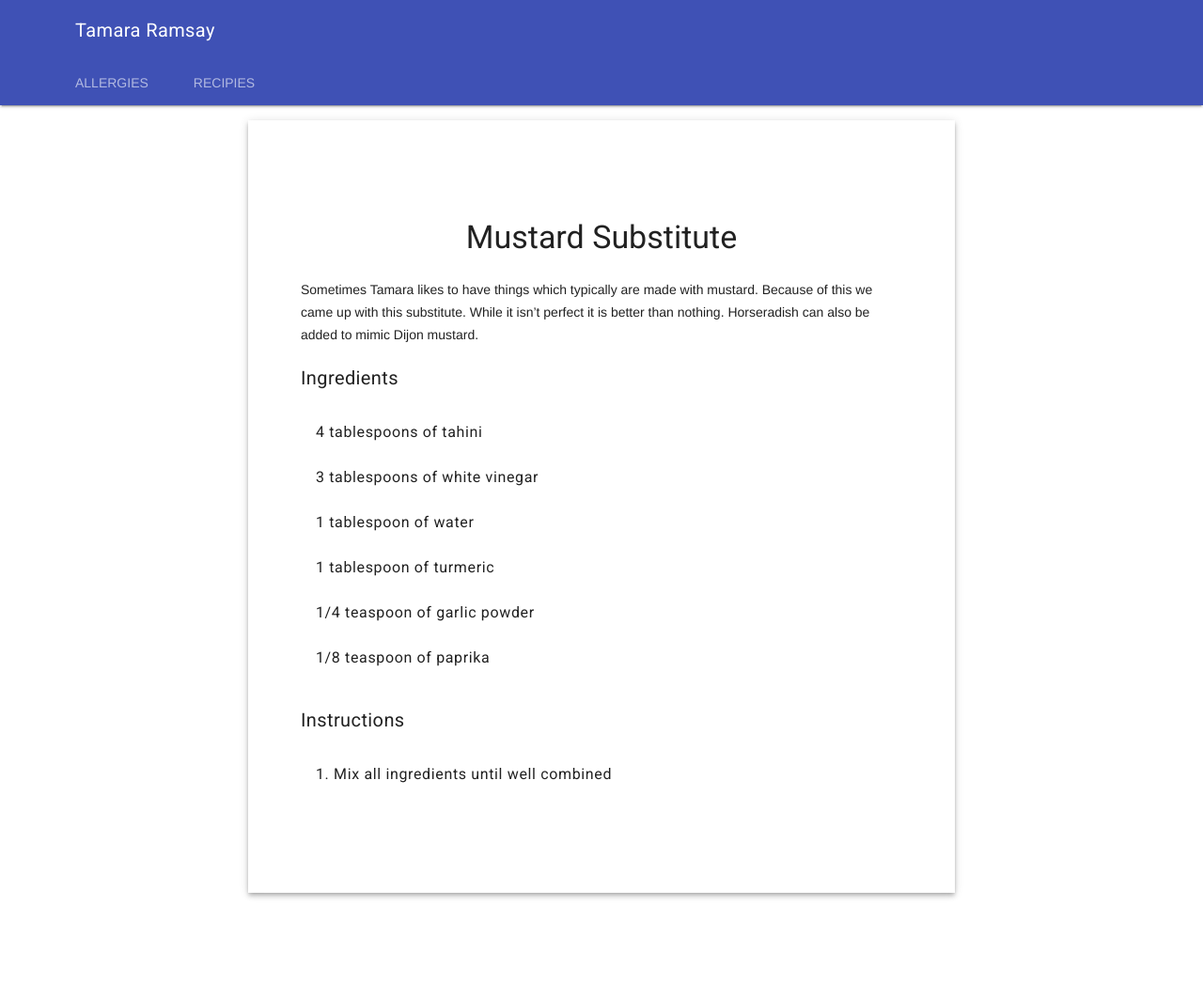
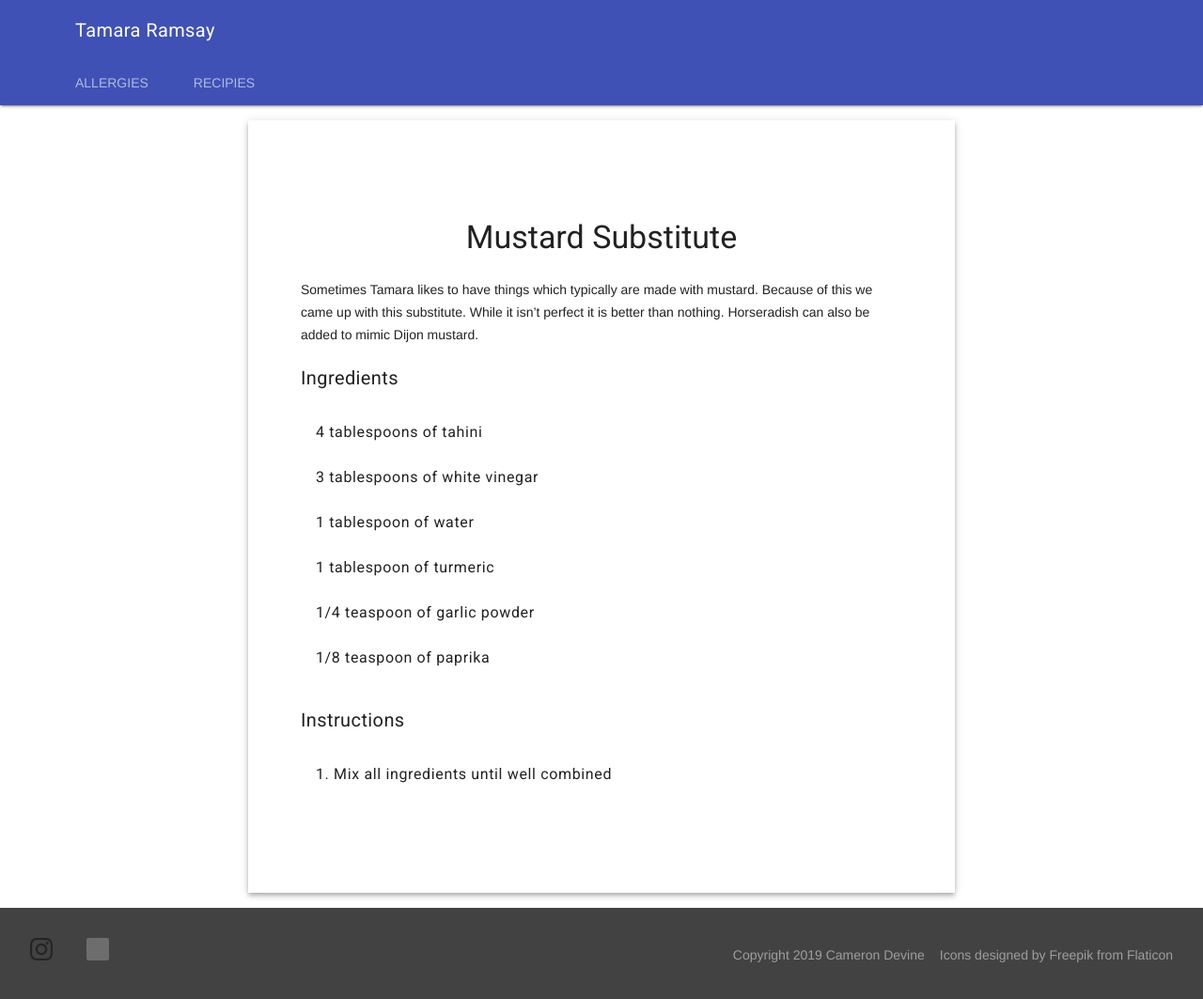
Before and after one commit to CameronDevine/tamara-website, a Jekyll site: the page built from _posts/2019-06-01-mustard-substitute.md, in a window 1280 px wide. Shown: the top 1063 px of the page at 94% size. Built offline with Jekyll 4.4.1, drawn with Linux system fonts in a browser that asks for light colours; grey boxes are pictures that could not be loaded.

Commit message:
added the footer

```diff
--- a/_includes/footer.html
+++ b/_includes/footer.html
@@ -0,0 +1,16 @@
+<footer class="mdl-mini-footer">
+  <div class="mdl-mini-footer__left-section">
+    <button class="mdl-mini-footer__social-btn social-btn social-btn__instagram" onclick="window.open('https://www.instagram.com/tamarao94/')">
+      <span class="visuallyhidden">Instagram</span>
+    </button>
+    <button class="mdl-mini-footer__social-btn social-btn social-btn__twitter" onclick="window.open('https://twitter.com/robinitasbird')">
+      <span class="visuallyhidden">Twitter</span>
+    </button>
+  </div>
+  <div class="mdl-mini-footer__right-section">
+    <ul class="mdl-mini-footer__link-list">
+      <li>Copyright 2019 Cameron Devine</li>
+      <li>Icons designed by Freepik from Flaticon</li>
+    </ul>
+  </div>
+</footer>
--- a/_includes/head.html
+++ b/_includes/head.html
@@ -33,4 +33,5 @@
   <link rel="stylesheet" href="https://code.getmdl.io/1.3.0/material.indigo-pink.min.css">
   <script defer src="https://code.getmdl.io/1.3.0/material.min.js"></script>
   <link rel="stylesheet" href="https://fonts.googleapis.com/css?family=Roboto:regular,bold,italic,thin,light,bolditalic,black,medium&amp;lang=en">
+  <link rel="stylesheet" href="{{ site.rul }}/assets/social.css"/>
 </head>
--- a/_layouts/default.html
+++ b/_layouts/default.html
@@ -6,6 +6,7 @@
       {%- include header.html -%}
       <main class="mdl-layout__content">
         {{ content }}
+        {%- include footer.html -%}
       </main>
     </div>
   </body>
--- /dev/null
+++ b/assets/social.css
@@ -0,0 +1,18 @@
+.social-btn {
+  background-position: center;
+  background-size: 24px 24px;
+  background-repeat: no-repeat;
+  background-color: transparent;
+  margin: 0 16px;
+  width: 24px;
+  height: 24px;
+  cursor: pointer;
+  opacity: 0.46;
+  border-radius: 2px;
+}
+.social-btn__twitter {
+  background-image: url('https://www.gstatic.com/images/icons/material/system/2x/post_twitter_black_24dp.png');
+}
+.social-btn__instagram {
+  background-image: url('http://tamara-v2.s3-website-us-west-2.amazonaws.com/icons/instagram.png')
+}
```
Also changed, not shown: icons/instagram.png (added).
